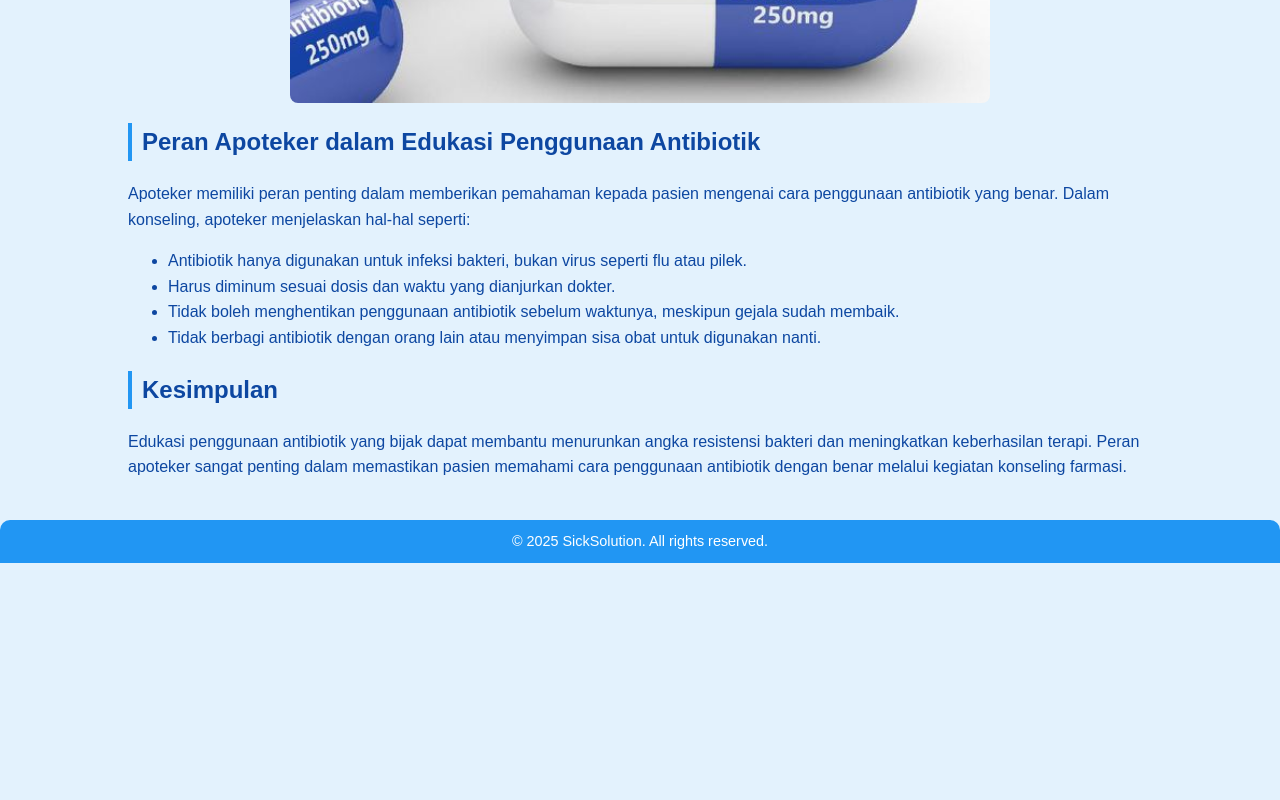
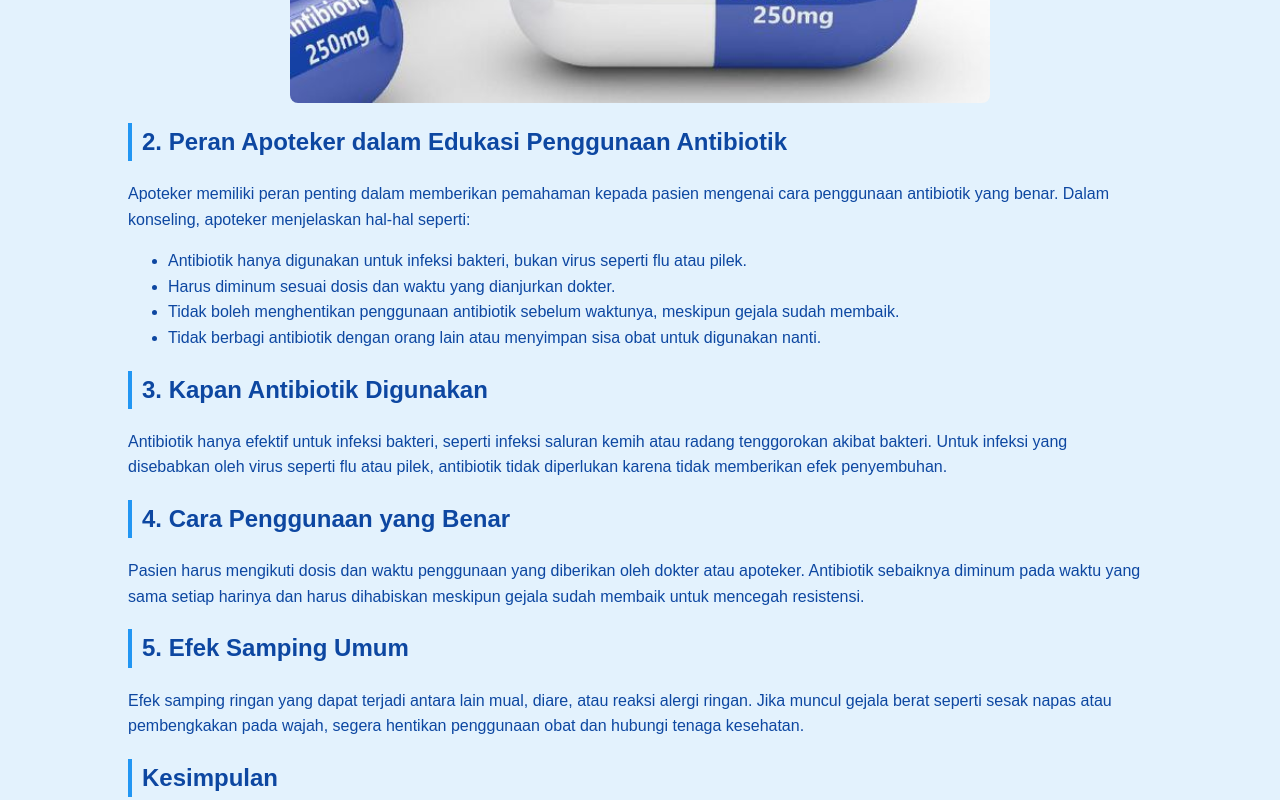
Before and after one commit to mayangsar15/artikel-antibiotik, a plain HTML site: page index.html in a window 1280 px wide. Shown: the part 620-1420 px from the top of the page. Before the commit the page ends 1183 px from the top, so only its background shows below. Drawn offline with Linux system fonts and the light colour scheme.

Commit message:
update isi artikel versi ringkas 5 bagian

```diff
--- a/index.html
+++ b/index.html
@@ -87,7 +87,7 @@
     </header>
 
     <div class="article-content">
-      <h2>Pendahuluan</h2>
+      <h2>1. Pengertian Antibiotik</h2>
       <p>
         Antibiotik merupakan obat yang digunakan untuk mengobati infeksi yang
         disebabkan oleh bakteri. Namun, penggunaan antibiotik yang tidak tepat
@@ -99,7 +99,7 @@
 
       <img src="Antibiotik.jpg.jpg" alt="Ilustrasi Edukasi Antibiotik" />
 
-      <h2>Peran Apoteker dalam Edukasi Penggunaan Antibiotik</h2>
+      <h2>2. Peran Apoteker dalam Edukasi Penggunaan Antibiotik</h2>
       <p>
         Apoteker memiliki peran penting dalam memberikan pemahaman kepada pasien
         mengenai cara penggunaan antibiotik yang benar. Dalam konseling,
@@ -122,6 +122,30 @@
         </li>
       </ul>
 
+      <h2>3. Kapan Antibiotik Digunakan</h2>
+      <p>
+        Antibiotik hanya efektif untuk infeksi bakteri, seperti infeksi saluran
+        kemih atau radang tenggorokan akibat bakteri. Untuk infeksi yang
+        disebabkan oleh virus seperti flu atau pilek, antibiotik tidak
+        diperlukan karena tidak memberikan efek penyembuhan.
+      </p>
+
+      <h2>4. Cara Penggunaan yang Benar</h2>
+      <p>
+        Pasien harus mengikuti dosis dan waktu penggunaan yang diberikan oleh
+        dokter atau apoteker. Antibiotik sebaiknya diminum pada waktu yang sama
+        setiap harinya dan harus dihabiskan meskipun gejala sudah membaik untuk
+        mencegah resistensi.
+      </p>
+
+      <h2>5. Efek Samping Umum</h2>
+      <p>
+        Efek samping ringan yang dapat terjadi antara lain mual, diare, atau
+        reaksi alergi ringan. Jika muncul gejala berat seperti sesak napas atau
+        pembengkakan pada wajah, segera hentikan penggunaan obat dan hubungi
+        tenaga kesehatan.
+      </p>
+
       <h2>Kesimpulan</h2>
       <p>
         Edukasi penggunaan antibiotik yang bijak dapat membantu menurunkan angka
```
